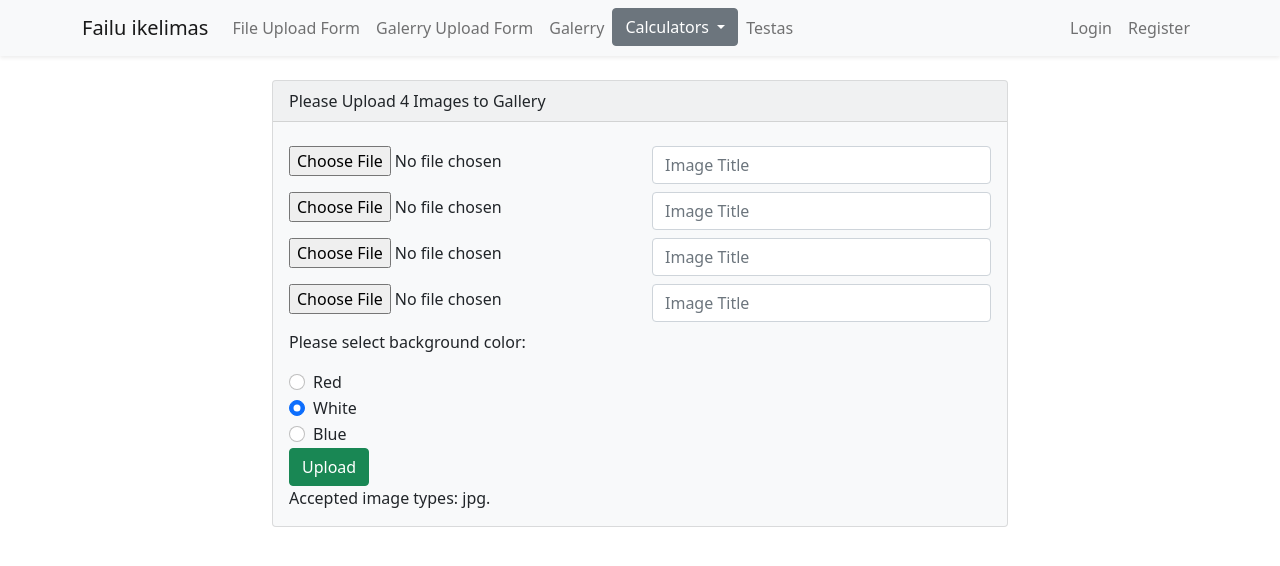
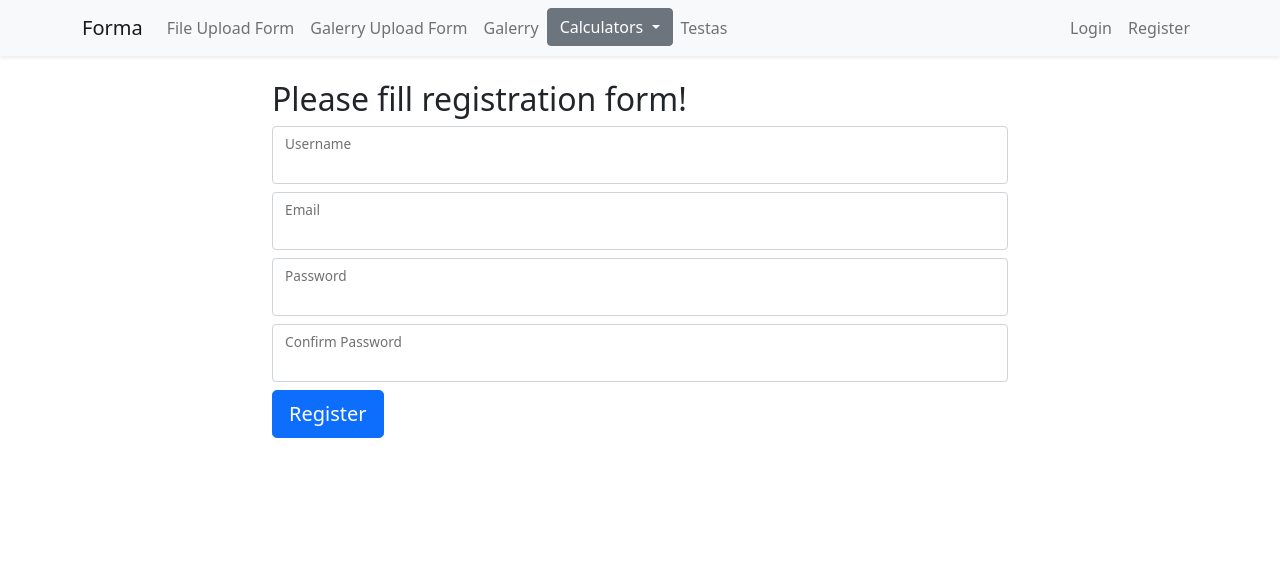
Before and after one commit to dzheine/Testas-skaiciuokles-failu-ikelimas, a PHP site: page /galerija/ in a window 1280 px wide. Shown: the top 566 px of the page. Run offline with PHP 8.4, Linux system fonts and the light colour scheme; some libraries are stand-ins or nearby versions.

Commit message:
register and form

```diff
--- a/Testas/testas_check.php
+++ b/Testas/testas_check.php
@@ -18,7 +18,9 @@ if($_GET){
     $q9 = $_GET['q9'];
     $count = 0;
 
-
+    if (isset($gender) && $gender=="female"){
+        echo "checked";
+    }
 }
 
 
--- a/index.php
+++ b/index.php
@@ -1,70 +1,41 @@
 <?php
 include 'layout/header.php';
+
+$usernameValue = $emailValue = $passError = "";
+if ($_GET) {
+    $usernameValue = $_GET['username'];
+    $emailValue = $_GET['email'];
+    $passError = $_GET['error'];
+}
+
 ?>
 
 <div class="container py-4">
     <div class="row justify-content-center">
         <div class="col-md-8">
-            <div class="card bg-light mb-8">
-                <div class="card-header">Please Upload 4 Images to Gallery</div>
-                <div class="card-body">
-                    <form action="http://localhost/galerija/scripts/gallery.php" method="POST" enctype="multipart/form-data">
-                        <div class="row my-2">
-                            <div class="col">
-                                <input type="file" class="form-control-file" name="image1">
-                            </div>
-                            <div class="col">
-                                <input type="text" class="form-control" name="imageTitle1" placeholder="Image Title">
-                            </div>
-                        </div>
-                        <div class="row my-2">
-                            <div class="col">
-                                <input type="file" class="form-control-file" name="image2">
-                            </div>
-                            <div class="col">
-                                <input type="text" class="form-control" name="imageTitle2" placeholder="Image Title">
-                            </div>
-                        </div>
-                        <div class="row my-2">
-                            <div class="col">
-                                <input type="file" class="form-control-file" name="image3">
-                            </div>
-                            <div class="col">
-                                <input type="text" class="form-control" name="imageTitle3" placeholder="Image Title">
-                            </div>
-                        </div>
-                        <div class="row my-2">
-                            <div class="col">
-                                <input type="file" class="form-control-file" name="image4">
-                            </div>
-                            <div class="col">
-                                <input type="text" class="form-control" name="imageTitle4" placeholder="Image Title">
-                            </div>
-                        </div>
-                        <p>Please select background color:</p>
-                        <div class="form-check">
-                            <input class="form-check-input" type="radio" name="color" id="danger" value="danger">
-                            <label class="form-check-label" for="danger">
-                                Red
-                            </label>
-                        </div>
-                        <div class="form-check">
-                            <input class="form-check-input" type="radio" name="color" id="light" value="light" checked>
-                            <label class="form-check-label" for="light">
-                                White
-                            </label>
-                        </div>
-                        <div class="form-check">
-                            <input class="form-check-input" type="radio" name="color" id="info" value="info">
-                            <label class="form-check-label" for="info">
-                                Blue
-                            </label>
-                        </div>
-                        <button class="btn btn-success" type="submit" name="submit" value="submit">Upload</button>
-                    </form>
-                    <p class="card-text">Accepted image types: jpg.</p>
+            <h2>Please fill registration form!</h2>
+            <form action="scripts/register.php" method="POST">
+                <div class="form-floating my-2">
+                    <input type="text" name="username" class="form-control" required
+                        value="<?php echo $usernameValue ?>">
+                    <label for="username">Username</label>
                 </div>
-            </div>
+                <div class="form-floating my-2">
+                    <input type="email" class="form-control" name="email" required value="<?php echo $emailValue ?>">
+                    <label for="email">Email</label>
+                </div>
+                <div class="form-floating my-2">
+                    <input type="password" name="password" class="form-control" required>
+                    <label for="password">Password</label>
+                </div>
+                <div class="form-floating my-2">
+
+                    <input type="password" name="confirmPassword" class="form-control" required>
+                    <span class="badge bg-danger"><?php echo $passError ?></span>
+                    <label for="confirmPassword">Confirm Password</label>
+                </div>
+                <button type="submit" class="btn btn-lg btn-primary">Register</button>
+            </form>
         </div>
     </div>
 </div>
--- a/layout/header.php
+++ b/layout/header.php
@@ -16,7 +16,7 @@
 
     <nav class="navbar navbar-expand-lg navbar-light bg-light shadow-sm">
     <div class="container">
-        <a href="#" class="navbar-brand">Failu ikelimas</a>
+        <a href="http://localhost/galerija" class="navbar-brand">Forma</a>
         <button class="navbar-toggler" type="button" data-toggle="collapse" data-target="#navbarItems" aria-controls="navbarItems" aria-expanded="false" aria-label="Toggle navigation">
             <span class="navbar-toggler-icon"></span>
         </button>
@@ -54,7 +54,7 @@
                     <a href="#" class="nav-link">Login</a>
                 </li>
                 <li class="nav-item">
-                    <a href="#" class="nav-link">Register</a>
+                    <a href="http://localhost/galerija/views/register.php" class="nav-link">Register</a>
                 </li>
             </ul>
 
```
Also changed, not shown: scripts/register.php (added, +27 -0 lines), scripts/signUp.php (added, +54 -0 lines), views/register.php (added, +39 -0 lines), views/welcome.php (added, +13 -0 lines), uploads/failas.jpg (added).
